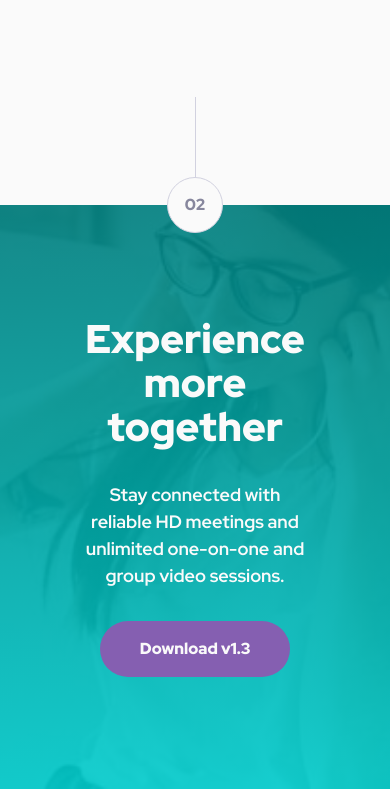
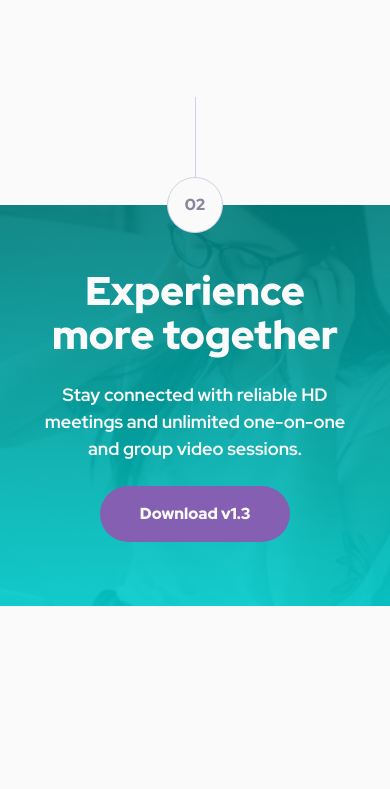
Before and after one commit to asad102/meet-landing-page, a plain HTML site: page index.html in a window 390 px wide. Shown: the part 1875-2664 px from the top of the page. After the commit the page ends 2481 px from the top, so only its background shows below. Drawn offline with Linux system fonts and the light colour scheme.

Commit message:
redesign

```diff
--- a/index.html
+++ b/index.html
@@ -61,7 +61,7 @@
         </div>
       </div>
       <div style="background:linear-gradient(rgba(0, 128, 128, 0.9), rgba(0, 204, 204, 0.9)),  url('/assets/img/desktop/image-footer.jpg'); background-size: cover; background-position: center;"
-          class="footer-content flex md:flex-row flex-col justify-around md:items-start items-center md:text-start text-center  gap-8 px-20 py-28" >
+          class="footer-content flex md:flex-row flex-col justify-around md:items-start items-center md:text-start text-center  md:gap-8 gap-6 md:px-20 px-8 md:py-28 py-16" >
 
         <h3 class="text-preset-2 lg:w-[455px] w-full">Experience more together</h3>
         <p class="text-preset-4 lg:w-[355px] w-full">Stay connected with reliable HD meetings and unlimited one-on-one and group video sessions.</p>
```
Also changed, not shown: assets/css/style.css, 1 other file.
